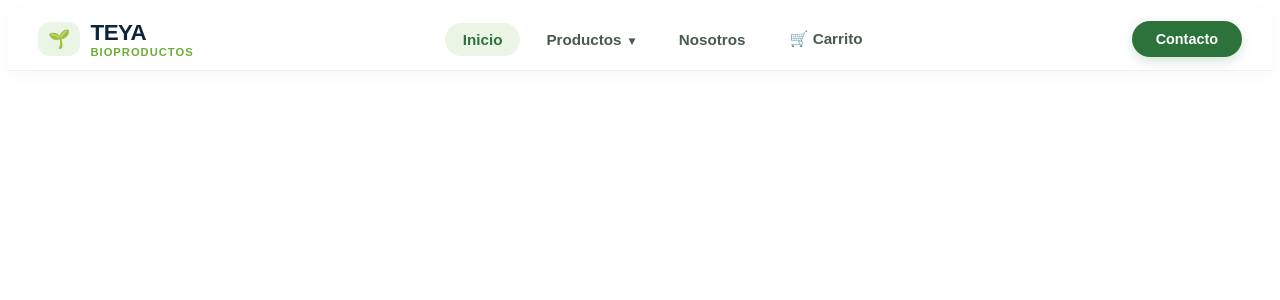
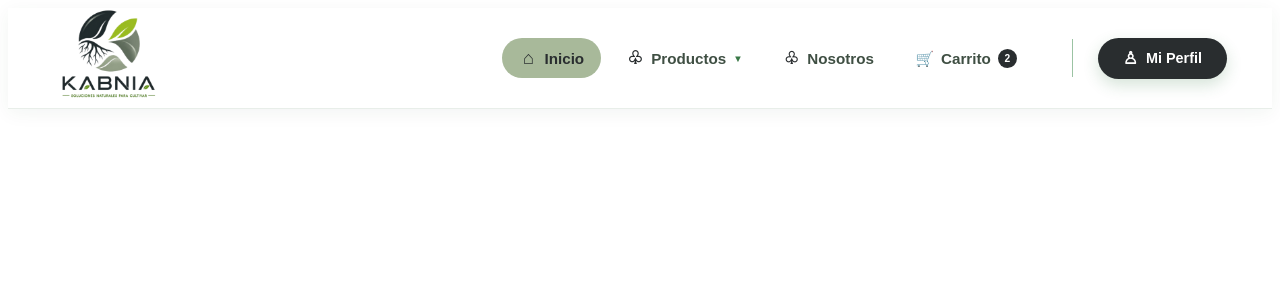
Before and after one commit to AzielHC04/TEYA, an Angular app: page / in a window 1280 px wide. Shown: the top 300 px of the page. Built offline with nearby package versions, Linux system fonts and the light colour scheme.

Commit message:
Cambios navbar

```diff
--- a/src/app/shared/navbar/navbar.component.css
+++ b/src/app/shared/navbar/navbar.component.css
@@ -6,57 +6,61 @@
   font-family: Arial, Helvetica, sans-serif;
 }
 
-/* Header principal flotante y limpio */
 .navbar-header {
-  background-color: rgba(255, 255, 255, 0.95);
+  width: 100%;
+  background: rgba(255, 255, 255, 0.97);
   backdrop-filter: blur(10px);
-  border-bottom: 1px solid #eef2ee;
-  box-shadow: 0 4px 20px rgba(0, 0, 0, 0.03);
-  transition: all 0.3s ease;
+  border-bottom: 1px solid #e8eee9;
+  box-shadow: 0 4px 18px rgba(25, 65, 35, 0.055);
 }
 
 .navbar-container {
-  max-width: 1300px;
+  position: relative;
+  width: 100%;
+  max-width: 1500px;
+  height: 100px;
   margin: 0 auto;
-  padding: 12px 30px;
+  padding: 0 45px;
   display: flex;
   align-items: center;
-  justify-content: space-between;
+  box-sizing: border-box;
+  overflow: visible;
 }
 
-/* BRAND / LOGO */
+/* LOGO */
+
 .navbar-brand {
+  position: relative;
+  z-index: 20;
+  height: 100%;
   display: flex;
   align-items: center;
-  gap: 10px;
+  flex-shrink: 0;
   text-decoration: none;
+  transition: transform 0.25s ease;
 }
 
-.brand-badge {
-  background: #eaf5e6;
-  padding: 6px 10px;
-  border-radius: 12px;
-  font-size: 18px;
+.navbar-brand:hover {
+  transform: scale(1.02);
 }
 
-.brand-text {
-  font-size: 1.4rem;
-  font-weight: 800;
-  color: #0b253a;
-  letter-spacing: -0.5px;
+.navbar-logo {
+  width: 110px;
+  height: auto;
+  display: block;
+  object-fit: contain;
 }
 
-.brand-text small {
-  display: block;
-  font-size: 0.7rem;
-  font-weight: 600;
-  color: #6cae35;
-  text-transform: uppercase;
-  letter-spacing: 1px;
+/* NAVEGACIÓN */
+
+.navbar-nav {
+  position: relative;
+  z-index: 30;
+  margin-left: auto;
+  margin-right: 30px;
 }
 
-/* NAV LINKS */
-.navbar-nav ul {
+.navbar-nav > ul {
   display: flex;
   align-items: center;
   gap: 8px;
@@ -66,31 +70,65 @@
 }
 
 .nav-item {
-  display: inline-block;
-  padding: 8px 18px;
-  color: #4a5a4d;
+  display: inline-flex;
+  align-items: center;
+  justify-content: center;
+  gap: 7px;
+  padding: 11px 17px;
+  color: #3f4f43;
+  font-family: Arial, Helvetica, sans-serif;
+  font-size: 0.95rem;
   font-weight: 600;
-  font-size: 0.95rem;
   text-decoration: none;
-  border-radius: 20px;
-  transition: all 0.2s ease;
+  border-radius: 25px;
+  white-space: nowrap;
+  cursor: pointer;
+  transition: color 0.25s ease, background-color 0.25s ease, transform 0.25s ease;
 }
 
 .nav-item:hover {
-  color: #2d713b;
-  background-color: #f4f8f4;
+  color: #292D2F;
+  background-color: #A8B99A;
+  transform: translateY(-1px);
 }
 
-/* Estado activo de la ruta */
 .nav-item.active {
-  color: #2d713b;
-  background-color: #eaf5e6;
+  color: #292D2F;
+  background-color: #A8B99A;
   font-weight: 700;
 }
 
-/* =========================
-   DROPDOWN (HOVER AUTOMÁTICO)
-========================= */
+/* BOTÓN PRODUCTOS */
+
+.dropdown-toggle {
+  border: none;
+  background: transparent;
+}
+
+/* ICONOS */
+
+.nav-icon {
+  width: 18px;
+  height: 18px;
+  display: inline-flex;
+  align-items: center;
+  justify-content: center;
+  color: #292D2F;
+  font-size: 17px;
+  line-height: 1;
+}
+
+.home-icon,
+.leaf-icon {
+  font-size: 18px;
+}
+
+.cart-icon {
+  font-size: 15px;
+}
+
+/* DROPDOWN */
+
 .dropdown {
   position: relative;
   display: inline-block;
@@ -98,36 +136,34 @@
 
 .arrow {
   display: inline-block;
-  font-size: 0.75rem;
-  margin-left: 3px;
-  transition: transform 0.2s ease;
+  margin-left: 2px;
+  color: #397846;
+  font-size: 10px;
+  transition: transform 0.25s ease;
 }
 
-/* Submenú OCULTO POR DEFECTO (usamos !important para anular cualquier regla anterior) */
-.dropdown-menu {
-  display: none !important;
-  position: absolute;
-  top: 100%;
-  left: 0;
-  background: #ffffff;
-  border: 1px solid #e2ece8;
-  border-radius: 14px;
-  box-shadow: 0 10px 30px rgba(0, 0, 0, 0.08);
-  padding: 8px 0;
-  min-width: 200px;
-  z-index: 100;
-  flex-direction: column;
-  margin: 0;
-  list-style: none;
+.arrow.arrow-open {
+  transform: rotate(180deg);
 }
 
-/* MUESTRA EL SUBMENÚ ÚNICAMENTE EN HOVER */
-.dropdown:hover .dropdown-menu {
-  display: flex !important;
+.dropdown-menu {
+  display: none;
+  position: absolute;
+  top: calc(100% + 8px);
+  left: 0;
+  min-width: 225px;
+  margin: 0;
+  padding: 8px 0;
+  background: #ffffff;
+  border: 1px solid #e1ebe3;
+  border-radius: 15px;
+  box-shadow: 0 14px 35px rgba(25, 65, 35, 0.12);
+  list-style: none;
+  z-index: 9999;
 }
 
-.dropdown:hover .arrow {
-  transform: rotate(180deg);
+.dropdown-menu.show {
+  display: block;
 }
 
 .dropdown-menu li {
@@ -135,50 +171,247 @@
 }
 
 .dropdown-menu li a {
-  padding: 10px 20px;
-  color: #333333;
-  font-size: 0.9rem;
+  display: block;
+  padding: 11px 20px;
+  color: #414b44;
+  font-size: 0.89rem;
   font-weight: 500;
   text-decoration: none;
-  display: block;
-  transition: background 0.2s ease, color 0.2s ease;
+  white-space: nowrap;
+  transition: background-color 0.2s ease, color 0.2s ease, padding-left 0.2s ease;
 }
 
 .dropdown-menu li a:hover {
-  background-color: #f3f8f3;
   color: #2d713b;
+  background-color: #f1f7ef;
+  padding-left: 24px;
 }
 
-/* ACCIONES (BOTÓN CONTACTO) */
-.btn-contact {
-  background-color: #2d713b;
-  color: #ffffff;
-  padding: 10px 24px;
-  border-radius: 25px;
-  font-weight: 700;
-  font-size: 0.9rem;
-  text-decoration: none;
-  transition: all 0.2s ease;
-  box-shadow: 0 4px 12px rgba(45, 113, 59, 0.2);
+/* CARRITO */
+
+.cart-item {
+  position: relative;
 }
 
-.btn-contact:hover {
-  background-color: #21542b;
-  transform: translateY(-1px);
+.cart-badge {
+  min-width: 19px;
+  height: 19px;
+  padding: 0 5px;
+  display: inline-flex;
+  align-items: center;
+  justify-content: center;
+  box-sizing: border-box;
+  background: #292D2F;
+  color: #ffffff;
+  border-radius: 50%;
+  font-size: 0.64rem;
+  font-weight: 700;
 }
 
-/* RESPONSIVE */
-@media (max-width: 850px) {
+/* SEPARADOR */
+
+.nav-divider {
+  width: 1px;
+  height: 38px;
+  margin-left: 8px;
+  margin-right: 25px;
+  background: #9bc3a3;
+}
+
+/* MI PERFIL */
+
+.navbar-actions {
+  position: relative;
+  z-index: 30;
+  flex-shrink: 0;
+}
+
+.btn-profile {
+  display: inline-flex;
+  align-items: center;
+  justify-content: center;
+  gap: 8px;
+  padding: 12px 25px;
+  background: #292D2F;
+  color: #ffffff;
+  border-radius: 28px;
+  font-size: 0.9rem;
+  font-weight: 700;
+  text-decoration: none;
+  white-space: nowrap;
+  box-shadow: 0 6px 16px rgba(45, 113, 59, 0.20);
+  transition: background-color 0.25s ease, transform 0.25s ease, box-shadow 0.25s ease;
+}
+
+.btn-profile:hover {
+  background: #A8B99A;
+  transform: translateY(-2px);
+  box-shadow: 0 9px 21px rgba(45, 113, 59, 0.27);
+}
+
+.profile-icon {
+  font-size: 17px;
+  line-height: 1;
+}
+
+/* TABLET */
+
+@media (max-width: 1200px) {
   .navbar-container {
-    padding: 12px 15px;
+    height: 95px;
+    padding: 0 30px;
   }
 
-  .navbar-nav ul {
-    gap: 2px;
+  .navbar-logo {
+    width: 140px;
+  }
+
+  .navbar-nav {
+    margin-right: 15px;
+  }
+
+  .navbar-nav > ul {
+    gap: 3px;
   }
 
   .nav-item {
-    padding: 6px 10px;
-    font-size: 0.85rem;
+    padding: 10px 12px;
+    font-size: 0.88rem;
+  }
+
+  .nav-divider {
+    margin-right: 15px;
+  }
+
+  .btn-profile {
+    padding: 11px 20px;
   }
 }
+
+/* TABLET PEQUEÑA */
+
+@media (max-width: 1000px) {
+  .navbar-container {
+    padding: 0 20px;
+  }
+
+  .navbar-logo {
+    width: 125px;
+  }
+
+  .nav-item {
+    padding: 9px;
+    font-size: 0.82rem;
+  }
+
+  .nav-icon {
+    display: none;
+  }
+
+  .nav-divider {
+    margin-left: 5px;
+    margin-right: 10px;
+  }
+
+  .btn-profile {
+    padding: 10px 16px;
+    font-size: 0.82rem;
+  }
+}
+
+/* MÓVIL */
+
+@media (max-width: 750px) {
+  .navbar-container {
+    height: auto;
+    min-height: 85px;
+    padding: 10px 15px;
+    flex-wrap: wrap;
+    justify-content: center;
+    gap: 8px;
+  }
+
+  .navbar-brand {
+    height: auto;
+    margin-right: auto;
+  }
+
+  .navbar-logo {
+    width: 125px;
+  }
+
+  .navbar-actions {
+    margin-left: 5px;
+  }
+
+  .btn-profile {
+    padding: 9px 15px;
+    font-size: 0.8rem;
+  }
+
+  .profile-icon {
+    display: none;
+  }
+
+  .nav-divider {
+    display: none;
+  }
+
+  .navbar-nav {
+    order: 3;
+    width: 100%;
+    margin: 0;
+  }
+
+  .navbar-nav > ul {
+    justify-content: center;
+    flex-wrap: wrap;
+    gap: 3px;
+  }
+
+  .nav-item {
+    padding: 7px 10px;
+    font-size: 0.8rem;
+  }
+
+  .nav-icon {
+    display: inline-flex;
+  }
+
+  .dropdown-menu {
+    left: 50%;
+    transform: translateX(-50%);
+  }
+}
+
+/* MÓVIL PEQUEÑO */
+
+@media (max-width: 450px) {
+  .navbar-container {
+    padding: 8px 10px;
+  }
+
+  .navbar-logo {
+    width: 110px;
+  }
+
+  .btn-profile {
+    padding: 8px 12px;
+    font-size: 0.75rem;
+  }
+
+  .nav-item {
+    padding: 6px 7px;
+    font-size: 0.74rem;
+  }
+
+  .nav-icon {
+    display: none;
+  }
+
+  .cart-badge {
+    min-width: 16px;
+    height: 16px;
+    font-size: 0.55rem;
+  }
+}
--- a/src/app/shared/navbar/navbar.component.html
+++ b/src/app/shared/navbar/navbar.component.html
@@ -1,63 +1,137 @@
 <header class="navbar-header">
   <div class="navbar-container">
 
-    <!-- Logo / Marca TEYA -->
+    <!-- LOGO -->
     <a routerLink="/" class="navbar-brand">
-      <span class="brand-badge">🌱</span>
-      <span class="brand-text">TEYA <small>Bioproductos</small></span>
+      <img
+        src="assets/images/L1.png"
+        alt="KABNIA - Soluciones naturales para cultivar"
+        class="navbar-logo"
+      >
     </a>
 
-    <!-- Enlaces de Navegación -->
+    <!-- NAVEGACIÓN -->
     <nav class="navbar-nav">
       <ul>
+
+        <!-- INICIO -->
         <li>
-          <a routerLink="/"
-             routerLinkActive="active"
-             [routerLinkActiveOptions]="{exact: true}"
-             class="nav-item">
-            Inicio
+          <a
+            routerLink="/"
+            routerLinkActive="active"
+            [routerLinkActiveOptions]="{ exact: true }"
+            class="nav-item"
+          >
+            <span class="nav-icon home-icon">⌂</span>
+            <span>Inicio</span>
           </a>
         </li>
 
-        <!-- Menú Desplegable con Enlace Directo a Productos -->
+        <!-- PRODUCTOS -->
         <li class="dropdown">
-          <a routerLink="/productos"
-             routerLinkActive="active"
-             class="nav-item dropdown-toggle">
-            Productos <span class="arrow">▾</span>
-          </a>
+          <button
+            type="button"
+            class="nav-item dropdown-toggle"
+            [class.active]="productosAbierto"
+            (click)="toggleProductos()"
+          >
+            <span class="nav-icon leaf-icon">♧</span>
+            <span>Productos</span>
+            <span
+              class="arrow"
+              [class.arrow-open]="productosAbierto"
+            >▾</span>
+          </button>
 
-          <!-- Submenú desplegable por Hover -->
-          <ul class="dropdown-menu">
-            <li><a routerLink="/productos">Todos los Productos</a></li>
-            <li><a routerLink="/productos">Orgánicos</a></li>
-            <li><a routerLink="/productos">Bioestimulantes</a></li>
-            <li><a routerLink="/productos">Nutrición Líquida</a></li>
-            <li><a routerLink="/productos">Bioplaguicidas</a></li>
+          <!-- SUBMENÚ -->
+          <ul
+            class="dropdown-menu"
+            [class.show]="productosAbierto"
+          >
+            <li>
+              <a
+                routerLink="/productos"
+                (click)="cerrarProductos()"
+              >
+                Todos los Productos
+              </a>
+            </li>
+
+            <li>
+              <a
+                routerLink="/productos"
+                (click)="cerrarProductos()"
+              >
+                Orgánicos
+              </a>
+            </li>
+
+            <li>
+              <a
+                routerLink="/productos"
+                (click)="cerrarProductos()"
+              >
+                Bioestimulantes
+              </a>
+            </li>
+
+            <li>
+              <a
+                routerLink="/productos"
+                (click)="cerrarProductos()"
+              >
+                Nutrición Líquida
+              </a>
+            </li>
+
+            <li>
+              <a
+                routerLink="/productos"
+                (click)="cerrarProductos()"
+              >
+                Bioplaguicidas
+              </a>
+            </li>
           </ul>
         </li>
 
+        <!-- NOSOTROS -->
         <li>
-          <a routerLink="/nosotros"
-             routerLinkActive="active"
-             class="nav-item">
-            Nosotros
+          <a
+            routerLink="/nosotros"
+            routerLinkActive="active"
+            class="nav-item"
+          >
+            <span class="nav-icon">♧</span>
+            <span>Nosotros</span>
           </a>
         </li>
 
+        <!-- CARRITO -->
         <li>
-          <a routerLink="/carrito"
-             routerLinkActive="active"
-             class="nav-item cart-item">
-            🛒 Carrito
+          <a
+            routerLink="/carrito"
+            routerLinkActive="active"
+            class="nav-item cart-item"
+          >
+            <span class="nav-icon cart-icon">🛒</span>
+            <span>Carrito</span>
+            <span class="cart-badge">2</span>
           </a>
         </li>
+
       </ul>
     </nav>
 
-    <!-- Botón Destacado de Contacto -->
+    <!-- SEPARADOR -->
+    <div class="nav-divider"></div>
+
+    <!-- MI PERFIL -->
     <div class="navbar-actions">
-      <a routerLink="/contacto" class="btn-contact">Contacto</a>
+      <a routerLink="/contacto" class="btn-profile">
+        <span class="profile-icon">♙</span>
+        <span>Mi Perfil</span>
+      </a>
     </div>
 
   </div>
--- a/src/app/shared/navbar/navbar.component.ts
+++ b/src/app/shared/navbar/navbar.component.ts
@@ -1,23 +1,61 @@
 import { Component } from '@angular/core';
-import { CommonModule } from '@angular/common';
-import { RouterModule } from '@angular/router';
+
+import {
+  RouterLink,
+  RouterLinkActive
+} from '@angular/router';
+
 
 @Component({
   selector: 'app-navbar',
+
   standalone: true,
+
   imports: [
-    CommonModule,
-    RouterModule // Habilita las directivas routerLink y routerLinkActive
+    RouterLink,
+    RouterLinkActive
   ],
+
   templateUrl: './navbar.component.html',
-  styleUrls: ['./navbar.component.css']
+
+  styleUrl: './navbar.component.css'
 })
+
+
 export class NavbarComponent {
 
-  menuOpen: boolean = false;
+  /*
+   * Controla si el menú de Productos
+   * está abierto.
+   *
+   * false = cerrado
+   * true  = abierto
+   */
+  productosAbierto: boolean = false;
 
-  toggleMenu(): void {
-    this.menuOpen = !this.menuOpen;
+
+  /*
+   * Abre o cierra el menú
+   * cuando el usuario hace clic
+   * en "Productos".
+   */
+  toggleProductos(): void {
+
+    this.productosAbierto =
+      !this.productosAbierto;
+
+  }
+
+
+  /*
+   * Cierra el menú cuando
+   * el usuario selecciona
+   * una categoría.
+   */
+  cerrarProductos(): void {
+
+    this.productosAbierto = false;
+
   }
 
 }
```
Also changed, not shown: src/assets/images/L1.png (added), src/assets/images/logokabnia1.png (added).
